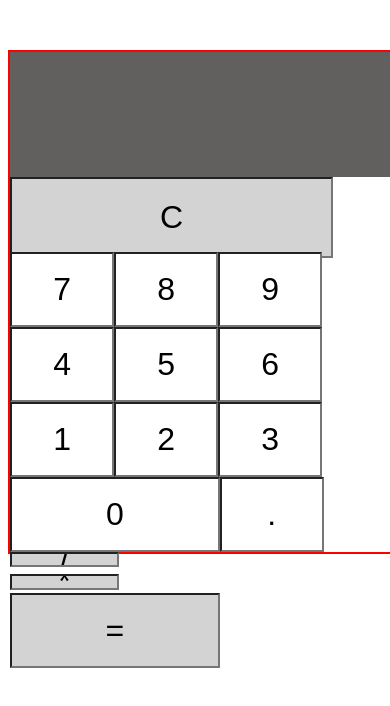
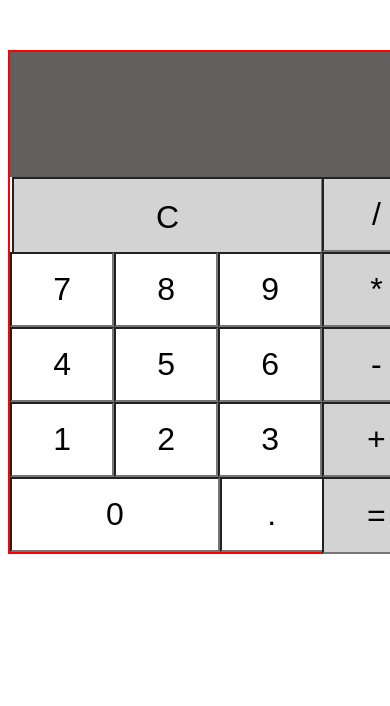
Before and after one commit to tsinat08/calculator, a React (Create React App) app: page / in a window 390 px wide. Shown: the top 706 px of the page. Built offline with nearby package versions, Linux system fonts and the light colour scheme.

Commit message:
fixing error with iphone

```diff
--- a/src/App.css
+++ b/src/App.css
@@ -6,8 +6,11 @@
     position: relative;
 }
 .ops-equals{
-    width: 100%;
-    height: 13.7%;
+    position: absolute;
+    right: 3px;
+    top: 25%;
+    width: 25%;
+    height: 75%;
 }
 .clear-sign{
     width: 75%;
--- a/src/components/Clear/Clear.css
+++ b/src/components/Clear/Clear.css
@@ -1,5 +1,5 @@
 .clear {
-    width: 100%;
+    width: 96%;
     height: 100%;
     font-size: 200%;
     text-align: center;
--- a/src/components/Equals/Equals.css
+++ b/src/components/Equals/Equals.css
@@ -1,6 +1,6 @@
 .equals {
-    width: 48%;
-    height: 100%;
+    width: 96%;
+    height: 19%;
     font-size: 200%;
     text-align: center;
     background: lightgray;
--- a/src/components/Operations/Operations.css
+++ b/src/components/Operations/Operations.css
@@ -5,13 +5,7 @@
     text-align: center;
     background: lightgray;
     color: #000;
-    /*border-color: red;*/
 }
 .Operations {
-    /*display: inline-block;*/
-    /*position: absolute;*/
-    left: 4px;
-    bottom: 0%;
-    width: 25%;
-    height: 60%;
+    height: 80%;
 }
--- a/src/components/Operations/Operations.js
+++ b/src/components/Operations/Operations.js
@@ -18,7 +18,6 @@ class Operations extends Component {
     render() {
         return (
             <div className="Operations">
-
                 <input className='ops' value='/' onClick={this.handleChange} readOnly/>
                 <input className='ops' value='*' onClick={this.handleChange} readOnly/>
                 <input className='ops' value='-' onClick={this.handleChange} readOnly/>
```
